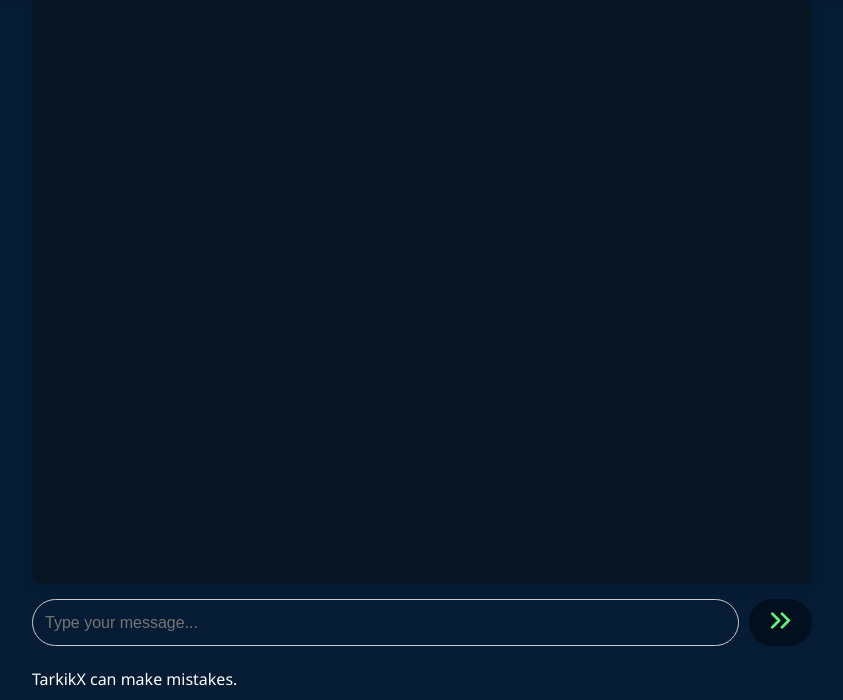
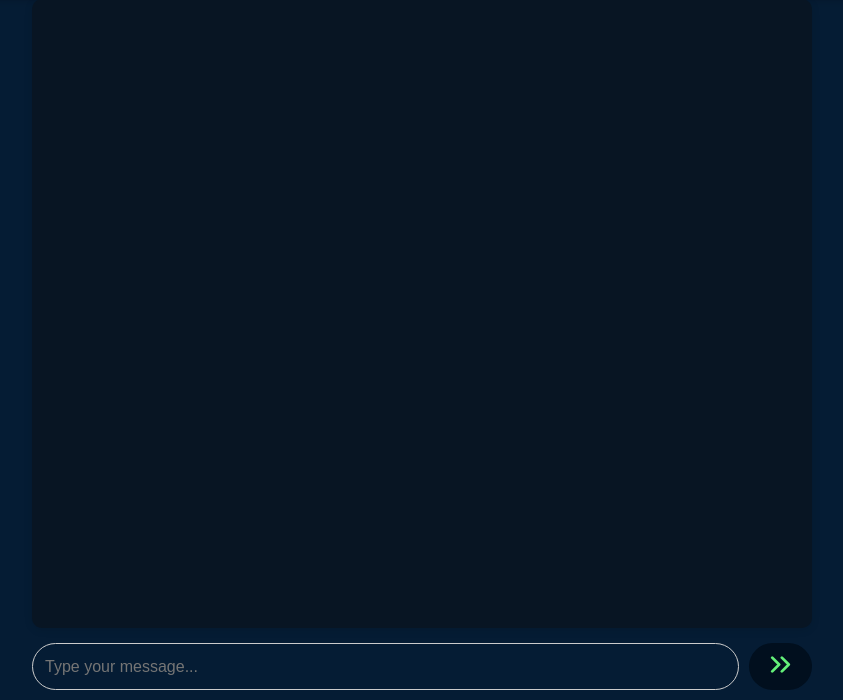
Before and after one commit to shivang1809/TarkikX, a Flask app: page / in a window 1280 px wide. Shown: the part 100-800 px from the top of the page, without its empty margins (218-1061 px from the left). Run offline with Flask 3, Linux system fonts and the light colour scheme.

Commit message:
Update template.html

```diff
--- a/templates/template.html
+++ b/templates/template.html
@@ -206,9 +206,6 @@
                 </svg>
             </button>
         </form>
-         <br>
-            <span style="font:5px;">TarkikX can make mistakes.</span>
-
 
     </main>
 
```
